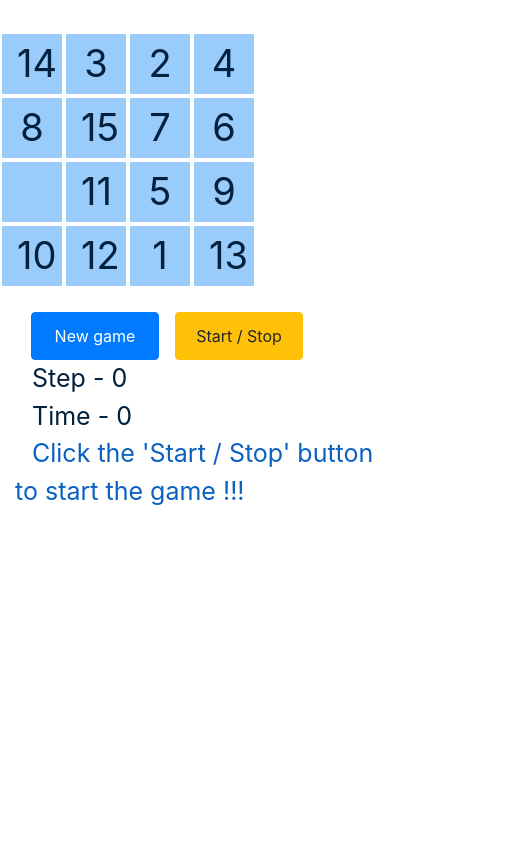
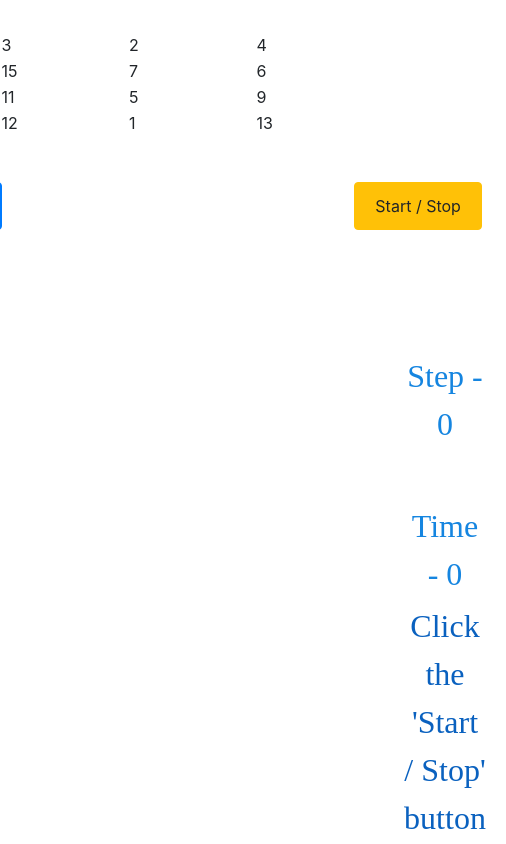
Before and after one commit to narek-7/square, an Angular app: page / in a window 390 px wide. Shown: the top 844 px of the page, 506 px wide, since content can reach past the window. Built offline with nearby package versions, Linux system fonts and the light colour scheme.

Commit message:
Update app.component.css
Used CSS Grids, new disign, created responsive site.

```diff
--- a/src/app/app.component.css
+++ b/src/app/app.component.css
@@ -1,36 +1,31 @@
-td {
-  border: 2px solid white;
-  width: 4rem;
-  height: 4rem;
+
+span {
+  font-family: French Script MT, Edwardian Script ITC, Brush Script MT;
+  margin: 20px;
+  font-size: 32px;
   text-align: center;
-  font-size: 38px;
-  background-color: rgba(0, 126, 245, 0.4);
-  color: rgb(1, 33, 63);
-}
-
-.whitebox {
-  border: 1px solid gray;
-  width: 3rem;
-  height: 3rem;
-  text-align: center;
-  font-size: 30px;
-  background-color: "white";
+  color: #1585e0;
 }
 
 button {
-  margin-left: 1rem;
   width: 8rem;
   height: 3rem;
 }
 
-span {
-  margin-left: 1rem;
-  border: 1px dotted white;
-  width: 5rem;
-  height: 4rem;
-  text-align: center;
-  font-size: 25px;
-  color: rgb(1, 33, 63);
+.STbutton{
+  grid-column: 1/2;
+  grid-row: 5/6;
+  justify-self: left;
+  align-self: flex-end;
+  margin-left: 60px;
+}
+
+.NGbutton{
+  grid-column: 1/2;
+  grid-row: 5/6;
+  text-align: right;
+  align-self: flex-end;
+  margin-right: 60px;
 }
 
 .modal {
@@ -43,3 +38,131 @@ span {
   overflow: auto;
   overflow-y: auto;
 }
+
+.container {
+  display: grid;
+  justify-content: center;
+  grid-template-columns: 480px auto;
+  grid-template-rows: 150px 150px 150px 100px 150px 150px;
+  grid-row: 5px;
+  background-color: #b0dcff;
+  padding-left: 5px;
+  grid-template-areas:
+  "header header"
+  "main additional"
+  "main additional"
+  "menu menu"
+  " . . "
+  "footer footer";
+}
+
+.board{
+  text-align: center;
+  align-self: center;
+  padding: 15px 15px 0 15px;
+  grid-area: main;
+  background-color: #fff;
+  border: 2px double #0065b8;
+  margin: 15px 60px 15px 50px;
+}
+
+.cell{
+  color: #004985;
+  font-size: 38px;
+  font-family: serif;
+  text-align: center;
+  margin-bottom: 15px;
+  border: 1px dotted #0065b8;
+  border-radius: 2px;
+  padding: 2px;
+  background-color: rgb(240, 240, 240);
+}
+
+.cell:empty{
+  border: none;
+  background-color: #fff;
+}
+
+.container{
+  background-color: #fff;
+}
+
+.warning{
+  font-family: Gabriola, French Script MT, Edwardian Script ITC, Brush Script MT;
+  grid-row: 5/6;
+  grid-column: 1/2;
+  text-align: center;
+  align-self: center;
+  font-size: 28px;
+}
+li{
+ font-family: Edwardian Script ITC;
+ font-size: 26px;
+ font-weight: bolder;
+}
+#rules{
+  margin-left: 15px;
+}
+
+  /* transition-property: width;
+  transition-duration: 2s;
+  transition-timing-function: linear;
+  transition-delay: 1s; */
+
+a{
+  color: #1585e0;
+  text-decoration: none;
+  text-decoration-color: #0000;
+  transition: 2s;
+}
+
+a:hover{
+  color:red;
+  text-decoration: overline;
+  text-decoration-color: red;
+}
+
+#sc{
+  color: red;
+  text-align: left;
+  align-self: flex-start;
+  font-size: 36px;
+  grid-area: additional;
+}
+
+#t{
+  text-align: left;
+  align-self: center;
+  grid-area: additional;
+}
+
+#s{
+  text-align: left;
+  align-self: flex-end;
+  grid-area: additional;
+}
+
+@media screen and (max-width: 768px){
+  #t{
+    text-align: center;
+    align-self: flex-end;
+    grid-area: menu;
+  }
+
+  #s{
+    text-align: right;
+    grid-area: menu;
+    margin-right: 60px;
+  }
+
+  #sc{
+    color: red;
+    text-align: left;
+    align-self: flex-end;
+    grid-area: menu;
+  }
+
+  span{
+    margin-left: 50px;
+  }
+}
```
